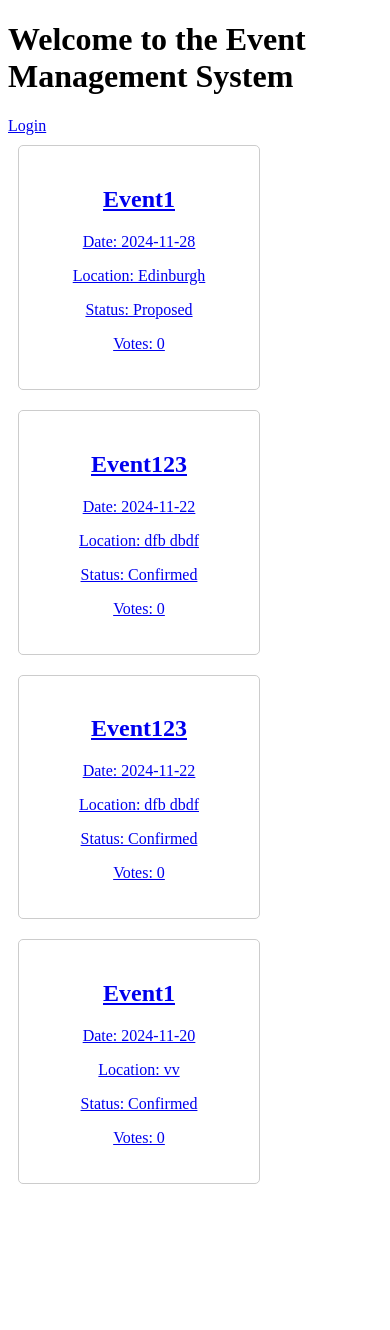
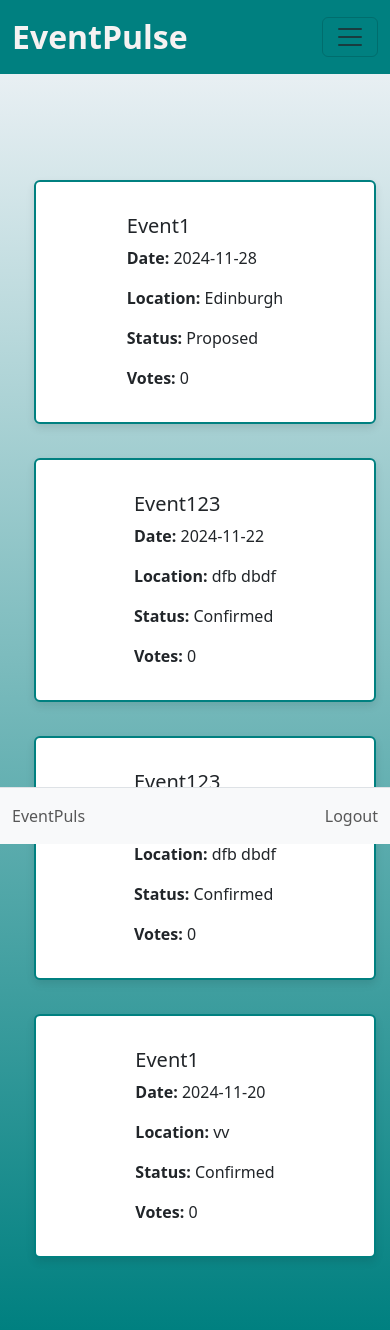
Before and after one commit to AnnS9/EventPuls, a Flask app: page / in a window 390 px wide. Before the commit the page ends 1184 px from the top, so only its background shows below. Run offline with Flask 3, Linux system fonts and the light colour scheme; a user stored in the database is signed in; some libraries are stand-ins or nearby versions.

Commit message:
added css

```diff
--- a/app.py
+++ b/app.py
@@ -3,9 +3,12 @@ from flask_sqlalchemy import SQLAlchemy
 from flask_login import UserMixin
 from werkzeug.security import generate_password_hash, check_password_hash
 from flask_login import LoginManager, UserMixin, login_user, login_required, logout_user, current_user
-
+import os
+from flask_migrate import Migrate
+from werkzeug.utils import secure_filename
 from datetime import date
 from enum import Enum
+import logging
 
 app = Flask(__name__)
 app.config['SQLALCHEMY_DATABASE_URI'] = 'sqlite:///events.db'
@@ -14,8 +17,7 @@ app.config['SECRET_KEY'] = 'XVL0X0UAU8NqfSoH'
 db = SQLAlchemy(app)
 login_manager = LoginManager(app)
 login_manager.login_view = 'login'  # Redirect to login page if not logged in
-
-
+logging.basicConfig(level=logging.DEBUG)
 
 # Enum for Event Status
 class EventStatus(Enum):
@@ -138,7 +140,12 @@ def admin_event_detail(event_id):
 
     return render_template('event.html', event=event)
 
-#EVENT EDIT
+#EVENT ADD
+UPLOAD_FOLDER = os.path.join('static', 'images')
+ALLOWED_EXTENSIONS = {'png', 'jpg', 'jpeg', 'gif'}
+app.config['UPLOAD_FOLDER'] = UPLOAD_FOLDER
+def allowed_file(filename):
+    return '.' in filename and filename.rsplit('.', 1)[1].lower() in ALLOWED_EXTENSIONS
 @app.route('/events/add', methods=['GET', 'POST'])
 def add_event():
     if request.method == 'POST':
@@ -149,31 +156,25 @@ def add_event():
         tag = request.form.get('tag')
 
 
-
         new_event = Event(
-
             eventName=eventName,
             description=description,
             date=date.fromisoformat(event_date),
             location=location,
             tag=tag,
-            votes=0
+            votes=0,
+
         )
 
         db.session.add(new_event)
         db.session.commit()
-
         flash('Event added successfully!', 'success')
         return redirect(url_for('admin_index'))
+
+
     return render_template('add_event.html')
 
-#LOGOUT
-@app.route('/logout')
-@login_required
-def logout():
-    logout_user()
-    return redirect(url_for('index'))
-
+#EDIT EVENT
 @app.route('/events/edit/<int:event_id>', methods=['GET', 'POST'])
 def edit_event(event_id):
     event = Event.query.get_or_404(event_id)
@@ -185,6 +186,13 @@ def edit_event(event_id):
         event.date = date.fromisoformat(request.form['date'])
         event.location = request.form['location']
         event.tag = EventStatus[request.form['tag']]
+        image = request.files['image']
+        if image and allowed_file(image.filename):
+            filename = secure_filename(image.filename)
+            image.save(os.path.join(app.config['UPLOAD_FOLDER'], filename))
+        else:
+            filename = None
+
 
         db.session.commit()
         flash('Event updated successfully!', 'success')
@@ -192,6 +200,7 @@ def edit_event(event_id):
 
     return render_template('edit_event.html', event=event, EventStatus=EventStatus)
 
+#DELETE EVENT
 @app.route('/events/delete/<int:event_id>', methods=['POST'])
 def delete_event(event_id):
     event = Event.query.get_or_404(event_id)
@@ -199,5 +208,13 @@ def delete_event(event_id):
     db.session.commit()
     return redirect(url_for('admin_index'))
 
+
+
+#LOGOUT
+@app.route('/logout')
+@login_required
+def logout():
+    logout_user()
+    return redirect(url_for('index'))
 if __name__ == '__main__':
     app.run(debug=True)
--- /dev/null
+++ b/package.json
@@ -0,0 +1,5 @@
+{
+  "dependencies": {
+    "bootstrap-icons": "^1.11.3"
+  }
+}
--- a/static/css/style.css
+++ b/static/css/style.css
@@ -0,0 +1,56 @@
+
+body {
+    background: rgb(246,246,250);
+    background: linear-gradient(180deg, rgba(246,246,250,1) 0%, rgba(0,128,128,1) 100%);
+    color: #f9f9f9;
+    font-family: Arial, sans-serif;
+    margin: 0;
+    padding: 0;
+}
+/* Navbar customization */
+.navbar-light {
+    background-color: #008080 !important;
+}
+
+#brand1 {
+    color: #f6f2f2 !important;
+    font-weight: bold !important;
+    font-size: 2.0rem !important;
+}
+#brand2 {
+    color: #59bebe !important;
+    font-weight: bold !important;
+    font-size: 1.5rem !important;
+}
+
+/* Center event cards */
+.event-container {
+    display: flex;
+    justify-content: center;
+    flex-wrap: wrap;
+}
+
+.card {
+    background-color: #fff;
+    border-radius: 8px;
+    border: 2px solid #008080 !important;
+    box-shadow: 0 4px 8px rgba(0, 0, 0, 0.1);
+    padding: 16px;
+    margin: 10px;
+    width: 100%;
+    display: flex;
+    flex-direction: row;
+    align-items: center;
+}
+
+.card img {
+    margin-left: auto;
+    max-width: 150px;
+    border-radius: 8px;
+}
+.card-body {
+    width: 100% !important;
+    overflow-wrap: break-word; /* Allow breaking long words */
+    word-wrap: none !important;
+    overflow-wrap: none !important;
+}
--- a/templates/base.html
+++ b/templates/base.html
@@ -1,37 +1,93 @@
-<!DOCTYPE html>
+<!doctype html>
 <html lang="en">
 <head>
-    <meta charset="UTF-8">
-    <meta name="viewport" content="width=device-width, initial-scale=1.0">
-    <title>{% block title %}Event Management{% endblock %}</title>
-
-    <!-- CSS -->
-    <link rel="stylesheet" href="{{ url_for('static', filename='css/styles.css') }}">
-
-    <!-- Additional head content (optional) -->
-    {% block head %}{% endblock %}
+    <meta charset="utf-8">
+    <meta name="viewport" content="width=device-width, initial-scale=1">
+    <title>Event Management App</title>
+    <link rel="stylesheet" href="{{ url_for('static', filename='css/style.css') }}">
+    <link href="https://cdn.jsdelivr.net/npm/bootstrap@5.3.3/dist/css/bootstrap.min.css" rel="stylesheet" integrity="sha384-QWTKZyjpPEjISv5WaRU9OFeRpok6YctnYmDr5pNlyT2bRjXh0JMhjY6hW+ALEwIH" crossorigin="anonymous">
+    <script src="https://kit.fontawesome.com/068c17179f.js" crossorigin="anonymous"></script>
 </head>
 <body>
-
-    <!-- Navigation Bar -->
-    <nav>
-        <ul>
-            <li><a href="{{ url_for('index') }}">Home</a></li>
-            <li><a href="{{ url_for('admin') }}">Admin</a></li>
-        </ul>
-    </nav>
+      <!-- Navbar -->
+      <nav class="navbar navbar-expand-lg navbar-light ">
+        <div class="container-fluid">
+          <a class="navbar-brand" id="brand1" href="{{ url_for('index') }}">EventPulse</a>
+            {% if request.path == url_for('admin_index') %}
+            <a class="navbar-brand" id="brand2" href="{{ url_for('admin_index') }}">Admin Panel</a>
+            {% endif %}
+          <button class="navbar-toggler" type="button" data-bs-toggle="collapse" data-bs-target="#navbarNav" aria-controls="navbarNav" aria-expanded="false" aria-label="Toggle navigation">
+            <span class="navbar-toggler-icon"></span>
+          </button>
+          <div class="collapse navbar-collapse" id="navbarNav">
+            <ul class="navbar-nav ms-auto">
+              {% if current_user.is_authenticated %}
+                <li class="nav-item">
+                    {% if request.path == url_for('admin_index') %}
+                    <a class="nav-link" href="{{ url_for('index') }}">
+                        <i class="fa-solid fa-house fa-lg" style="color: #ffffff;"></i>
+                    </a>
+                 </li>
+                 {% endif %}
+                 {% if request.path == url_for('index') %}
+                <li class="nav-item">
+                    <a class="nav-link" href="{{ url_for('admin_index') }}">
+                        <i class="fa-solid fa-gear fa-lg" style="color: #ffffff;"></i>
+                    </a>
+                </li>
+                {% endif %}
+                <li class="nav-item">
+                    <a class="nav-link" href="{{ url_for('logout') }}">
+                        <i class="fas fa-sign-out-alt fa-lg" style="color: #ffffff;"></i>
+                    </a>
+                  </li>
+              {% else %}
+                <li class="nav-item">
+                  <a class="nav-link" href="{{ url_for('index') }}">
+                    <i class="fa-solid fa-house" style="color: #ffffff;"></i> <!-- Login Icon -->
+                  </a>
+                </li>
+              {% endif %}
+            </ul>
+          </div>
+        </div>
+      </nav>
 
     <!-- Main Content Area -->
     <div class="container">
-        {% block content %}{% endblock %}
+        {% block content %}
+        {% endblock %}
     </div>
 
     <!-- Footer -->
-    <footer>
-        <p>&copy; 2024 Event Management App. All rights reserved.</p>
+     <br><br>
+    <footer class="navbar navbar-expand-lg navbar-light bg-light fixed-bottom border-top">
+        <div class="container-fluid justify-content-between">
+            <!-- Page Name -->
+            <span class="navbar-text">
+                {% block page_name %}EventPuls{% endblock %}
+            </span>
+
+            <!-- Login/Logout Button -->
+            <ul class="navbar-nav">
+                {% if current_user.is_authenticated %}
+                    <li class="nav-item">
+                        <a class="nav-link" href="{{ url_for('logout') }}">Logout</a>
+                    </li>
+                {% else %}
+                    <li class="nav-item">
+                        <a class="nav-link" href="{{ url_for('login') }}">Login</a>
+                    </li>
+                {% endif %}
+            </ul>
+        </div>
     </footer>
+
+
 
     <!-- JavaScript -->
     <script src="{{ url_for('static', filename='js/main.js') }}"></script>
+    <script src="https://cdn.jsdelivr.net/npm/bootstrap@5.3.3/dist/js/bootstrap.bundle.min.js" integrity="sha384-YvpcrYf0tY3lHB60NNkmXc5s9fDVZLESaAA55NDzOxhy9GkcIdslK1eN7N6jIeHz" crossorigin="anonymous"></script>
+
 </body>
 </html>
--- a/templates/index.html
+++ b/templates/index.html
@@ -1,47 +1,42 @@
-<!DOCTYPE html>
-<html lang="en">
-<head>
-    <meta charset="UTF-8">
-    <meta name="viewport" content="width=device-width, initial-scale=1.0">
-    <title>Event Management</title>
-</head>
-<style>
-    .event-container {
-        display: flex;
-        flex-wrap: wrap;
-    }
-    .event-card {
-        border: 1px solid #ccc;
-        border-radius: 5px;
-        padding: 20px;
-        margin: 10px;
-        width: 200px;
-        text-align: center;
-        cursor: pointer;
-        transition: transform 0.2s;
-    }
-    .event-card:hover {
-        transform: scale(1.05);
-    }
-</style>
-</head>
-<body>
-<h1>Welcome to the Event Management System</h1>
-<a href="{{url_for('login')}}">Login</a>
-<div class="event-container">
+{% extends 'base.html' %}
+
+
+{% block content %}
+
+
+
+        <div class="container mt-5 d-flex flex-column align-items-center">
+
+
+            <div class="event-container w-100 mt-5 d-flex flex-column align-items-center">
                 {% if events %}
                     {% for event in events %}
-            <a href="{{ url_for('admin_event_detail', event_id=event.eventId) }}" class="event-card">
-                <h2>{{ event.eventName }}</h2>
-                <p>Date: {{ event.date }}</p>
-                <p>Location: {{ event.location }}</p>
-                <p>Status: {{ event.tag.value }}</p>
-                <p>Votes: {{ event.votes }}</p>
+                        <!-- Event Card -->
+                        <div class="card mb-4">
+                            <a href="{{ url_for('admin_event_detail', event_id=event.eventId) }}" class="text-decoration-none text-dark">
+                                <div class="row g-0">
+                                    <div class="col-md-8">
+                                        <div class="card-body">
+                                            <h5 class="card-title">{{ event.eventName }}</h5>
+                                            <p class="card-text"><strong>Date:</strong> {{ event.date }}</p>
+                                            <p class="card-text"><strong>Location:</strong> {{ event.location }}</p>
+                                            <p class="card-text"><strong>Status:</strong> {{ event.tag.value }}</p>
+                                            <p class="card-text"><strong>Votes:</strong> {{ event.votes }}</p>
+                                        </div>
+                                    </div>
+                                    {% if event.image %}
+                                        <div class="col-md-4">
+                                            <img src="{{ url_for('static', filename='images/' + event.image) }}" class="img-fluid rounded-end" alt="Event Image" style="max-height:200px; object-fit:cover;">
+                                        </div>
+                                    {% endif %}
+                                </div>
                             </a>
+                        </div>
                     {% endfor %}
                 {% else %}
-        <p>No events found.</p>
+                    <p class="text-center">No events found.</p>
                 {% endif %}
             </div>
-</body>
-</html>
+        </div>
+
+{% endblock %}
```
Also changed, not shown: models.py (+13 -1 lines), templates/add_event.html (+18 -12 lines), templates/admin.html (+16 -11 lines), templates/edit_event.html (+5 -9 lines), templates/event.html (+9 -19 lines), templates/login.html (+3 -10 lines), instance/events.db, package-lock.json (added), static/images/MicrosoftTeams-image.png (added). Lines whose indentation alone changed are shown as unchanged.
